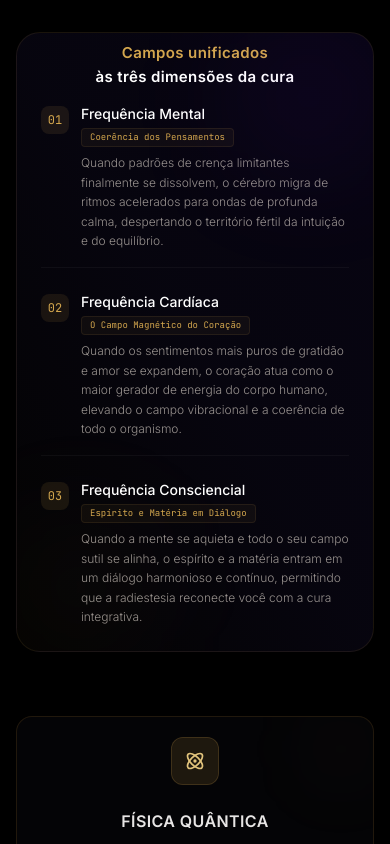
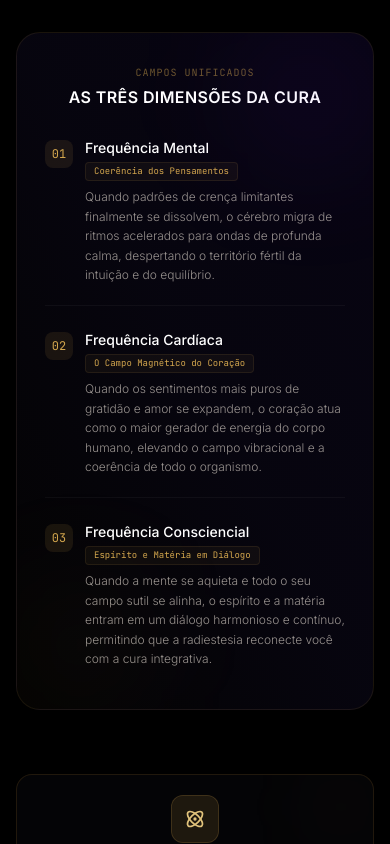
Before and after one commit to dudaalvs44-cyber/dudaalvs, a React (Vite) app: page / in a window 390 px wide. Shown: the part 1560-2404 px from the top of the page. Built offline with nearby package versions, Linux system fonts and the light colour scheme.

Commit message:
feat: update content and add ISBN to footer
Refine book pillar title and messaging, improve responsive typography in checkout, and add the book's ISBN to the footer for completeness.

```diff
--- a/src/components/AboutBook.tsx
+++ b/src/components/AboutBook.tsx
@@ -5,7 +5,7 @@ export default function AboutBook() {
   const pillars = [
     {
       icon: Atom,
-      title: "Física Quântica",
+      title: "Neurociência e Percepção",
       desc: "A neurociência já demonstrou que a forma como percebemos e interpretamos a realidade influencia diretamente nossas respostas biológicas. Emoções, intenções e crenças deixam marcas mensuráveis no organismo, e o livro mostra como trabalhar com isso conscientemente.",
     },
     {
@@ -62,7 +62,7 @@ export default function AboutBook() {
             </h3>
 
             <p className="text-justified-clean leading-normal sm:leading-relaxed">
-              A ciência já demonstrou que as emoções humanas se expressam em sinais fisiológicos mensuráveis: variações de ritmo cardíaco, tension muscular e padrões de respiração. Estados de angústia e de escassez deixam marcas no corpo antes mesmo que a mente os reconheça.
+              A ciência já demonstrou que as emoções humanas se expressam em sinais fisiológicos mensuráveis: variações de ritmo cardíaco, tensão muscular e padrões de respiração. Estados de angústia e de escassez deixam marcas no corpo antes mesmo que a mente os reconheça.
             </p>
 
             <p className="text-justified-clean leading-normal sm:leading-relaxed">
@@ -76,21 +76,23 @@ export default function AboutBook() {
           </div>
 
           {/* Interactive Aura Box / visual layout */}
-          <div className="relative p-6 sm:p-8 rounded-3xl border border-gold-400/10 bg-gradient-to-tr from-gold-400/[0.02] via-[#0b0818]/60 to-[#120a2e]/40 overflow-hidden group">
+          <div className="relative py-10 px-7 sm:p-8 rounded-3xl border border-gold-400/10 bg-gradient-to-tr from-gold-400/[0.02] via-[#0b0818]/60 to-[#120a2e]/40 overflow-hidden group">
             <div className="absolute top-0 right-0 w-32 h-32 bg-violet-600/10 rounded-full blur-3xl" />
             <div className="absolute bottom-0 left-0 w-32 h-32 bg-gold-400/5 rounded-full blur-3xl" />
 
             {/* Desktop Header */}
             <div className="hidden sm:block">
-              <span className="font-mono text-[9px] tracking-widest text-gold-400/60 uppercase block mb-2 text-center">CAMPOS UNIFICADOS</span>
+              <span className="font-mono text-[9px] tracking-widest text-gold-400/60 uppercase block mb-3.5 text-center">CAMPOS UNIFICADOS</span>
               <h4 className="font-sans text-lg text-white font-semibold mb-6 text-center uppercase tracking-wide">As Três Dimensões da Cura</h4>
             </div>
 
             {/* Mobile Header */}
-            <div className="block sm:hidden text-center mb-3.5 -mt-4">
-              <h4 className="font-sans text-[15px] font-semibold leading-relaxed tracking-wide">
-                <span className="text-gold-400">Campos unificados</span><br />
-                <span className="text-white">às três dimensões da cura</span>
+            <div className="block sm:hidden text-center -mt-2 mb-7">
+              <span className="font-mono text-[10px] tracking-widest text-gold-400/50 uppercase block mb-1">
+                Campos Unificados
+              </span>
+              <h4 className="font-sans text-base text-white font-semibold leading-relaxed tracking-wide uppercase">
+                As Três Dimensões da Cura
               </h4>
             </div>
 
@@ -118,7 +120,7 @@ export default function AboutBook() {
                   )
                 }
               ].map((item, idx) => (
-                <div key={idx} className="flex gap-3 sm:gap-4 items-start pb-4 border-b border-white/[0.04] last:border-0 last:pb-0">
+                <div key={idx} className="flex gap-3 sm:gap-4 items-start pb-5 sm:pb-4 border-b border-white/[0.04] last:border-0 last:pb-0">
                   <div className="font-mono text-xs text-gold-400 bg-gold-400/10 h-7 w-7 rounded-lg flex items-center justify-center shrink-0 mt-0.5">
                     0{idx + 1}
                   </div>
--- a/src/components/CheckoutSection.tsx
+++ b/src/components/CheckoutSection.tsx
@@ -188,8 +188,8 @@ export default function CheckoutSection() {
 
             {/* List of features for the product */}
             <div className="p-4 sm:p-6 md:p-8 rounded-2xl bg-zinc-950/60 border border-white/[0.04]">
-              <h3 className="text-sm font-mono tracking-widest font-bold text-gold-400 uppercase mb-5">
-                Benefícios Da Edição De Lançamento
+              <h3 className="text-xs sm:text-sm font-mono tracking-wider sm:tracking-widest font-bold text-gold-400 uppercase mb-5 leading-relaxed">
+                Benefícios Da Edição <br className="sm:hidden" /> De Lançamento
               </h3>
 
               <div className="grid grid-cols-1 sm:grid-cols-2 gap-4">
@@ -241,7 +241,7 @@ export default function CheckoutSection() {
                     Após a compra, você receberá pelo WhatsApp todas as informações sobre a data, o horário e o local do lançamento.
                   </p>
                   <p className="text-[11.5px] sm:text-xs text-gold-400/90 font-medium leading-normal sm:leading-relaxed italic card-text-clean">
-                    Além de economizar no frete, será uma alegria compartilhar esse momento especial com você!
+                    Uma oportunidade de receber seu exemplar com dedicatória e celebrar esse momento juntos.
                   </p>
                 </div>
               </div>
--- a/src/components/Footer.tsx
+++ b/src/components/Footer.tsx
@@ -44,6 +44,9 @@ export default function Footer() {
             <span className="block text-[10px] font-mono">
               © {currentYear} Viviane Marques de Miranda. Todos os direitos reservados.
             </span>
+            <span className="block text-[9.5px] font-mono text-stone-600 tracking-wider">
+              ISBN 978-65-02-07234-9
+            </span>
           </div>
 
           {/* Luxury Legal terms buttons */}
```
